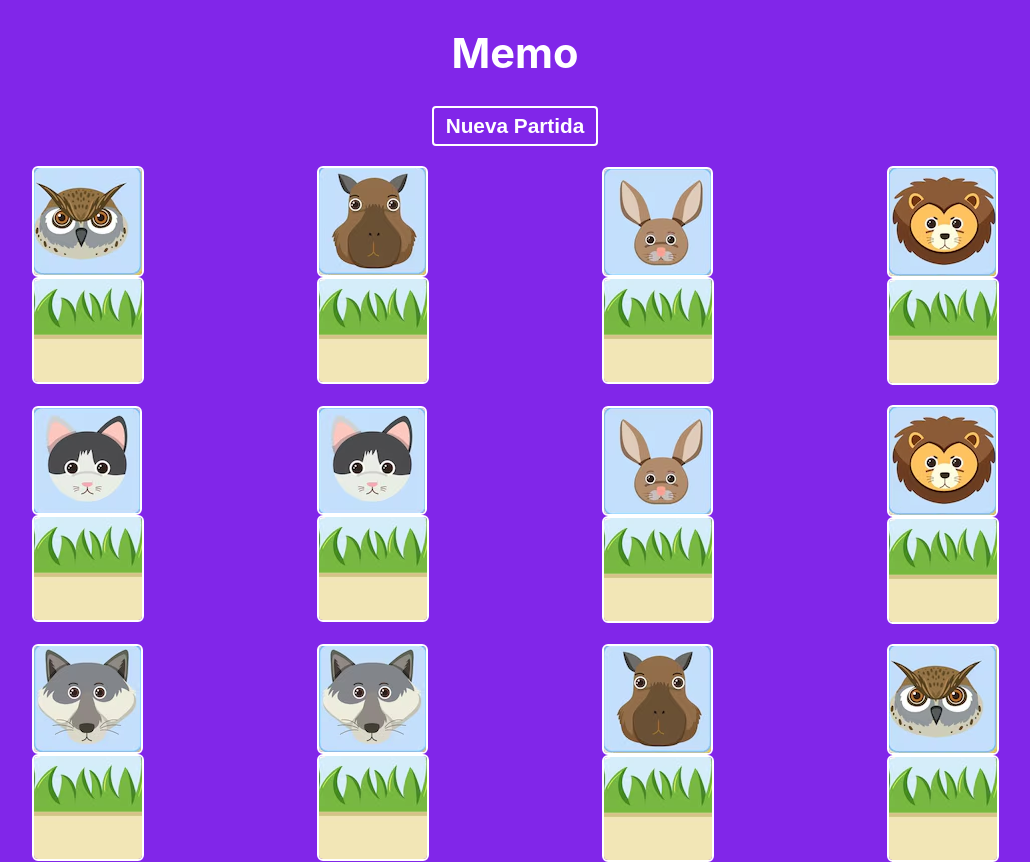
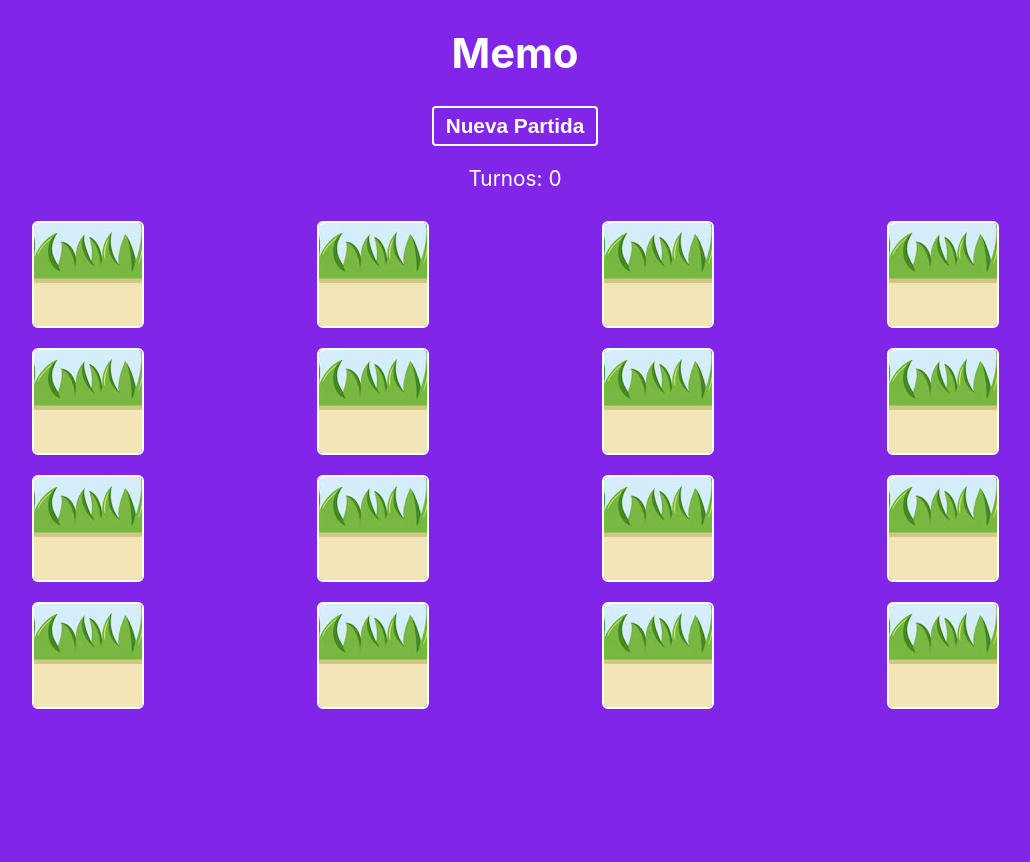
Before and after one commit to emanuelbalcazar/darwoft-desafio-memo, a React (Create React App) app: page / in a window 1280 px wide. Shown: the whole page, without its empty margins (125-1155 px from the left). After the commit the page ends 800 px from the top, so only its background shows below. Built offline with nearby package versions, Linux system fonts and the light colour scheme.

Commit message:
Primera version funcional

```diff
--- a/src/App.css
+++ b/src/App.css
@@ -2,6 +2,11 @@
   text-align: center;
   max-width: 860px;
   margin: 30px auto;
+}
+
+.turns {
+  margin-top: 20px;
+  margin-bottom: 20px;
 }
 
 button {
@@ -23,7 +28,7 @@ button:hover {
 .grid {
   margin-right: 80px;
   margin-left: 80px;
-  margin-top: 20px;
+  margin-top: 30px;
   display: grid;
   grid-template-columns: 1fr 1fr 1fr 1fr;
   grid-gap: 20px;
--- a/src/App.js
+++ b/src/App.js
@@ -8,28 +8,82 @@ function App() {
 
   const [cards, setCards] = useState([]);
   const [turns, setTurns] = useState(0);
+  const [choiceOne, setChoiceOne] = useState(null);
+  const [choiceTwo, setChoiceTwo] = useState(null);
+  const [disabled, setDisabled] = useState(false);
 
+  // initialice game
   useEffect(() => {
     handleNewGame();
   }, []);
 
+  // compare 2 selected cards
+  useEffect(() => {
+
+    if (choiceOne && choiceTwo) {
+      setDisabled(true);
+
+      // if cards has match
+      if (choiceOne.src === choiceTwo.src) {
+        setCards(prevCards => {
+          return prevCards.map(card => {
+            // mark a card on state matched
+            if (card.src === choiceOne.src) {
+              return { ...card, matched: true };
+            } else {
+              return card;
+            }
+          });
+        });
+
+        resetTurn();
+      } else {
+        console.log('> las cards no coinciden');
+        setTimeout(() => {
+          resetTurn();
+        }, [1000])
+      }
+    }
+  }, [choiceOne, choiceTwo]);
+
+  // start a new game
   const handleNewGame = () => {
     const shuffledCards = shuffleCards(cardImages);
+    setChoiceOne(null);
+    setChoiceTwo(null);
     setCards(shuffledCards);
     setTurns(0);
     console.log('> new game', shuffledCards, turns);
   }
 
+  const handleChoice = (card) => {
+    choiceOne ? setChoiceTwo(card) : setChoiceOne(card);
+  };
+
+  // reset player turn and enable card picking
+  const resetTurn = () => {
+    setChoiceOne(null);
+    setChoiceTwo(null);
+    setTurns(prevTurn => prevTurn + 1);
+    setDisabled(false);
+  };
+
   return (
     <div className='app'>
       <h1>Memo</h1>
       <button onClick={handleNewGame}>Nueva Partida</button>
-
+      <div className='turns'>Turnos: {turns}</div>
       <div className='grid'>
         {cards.map(card => (
           <div className='card' key={card.id}>
             <div>
-              <Card key={card.id} card={card} />
+              <Card
+                key={card.id}
+                card={card}
+                handleChoice={handleChoice}
+                flipped={card === choiceOne || card === choiceTwo || card.matched}
+                disabled={disabled}
+              />
             </div>
           </div>
         ))}
--- a/src/components/Card/Card.css
+++ b/src/components/Card/Card.css
@@ -10,6 +10,17 @@
     border-radius: 6px;
 }
 
-.back-card {
+.back {
     background: red;
 }
+
+.card .front {
+    transform: rotateY(90deg);
+    position: absolute;
+    height: 100%;
+    width: auto;
+}
+
+.flipped .front {
+    transform: rotateY(0deg);
+}
--- a/src/components/Card/Card.js
+++ b/src/components/Card/Card.js
@@ -1,11 +1,22 @@
 import './Card.css';
 
-export default function Card({ card }) {
+/**
+ * Single Card
+ * @param {Object} card
+ */
+export default function Card({ card, handleChoice, flipped, disabled }) {
+
+    const handleClick = () => {
+        if (!disabled)
+            handleChoice(card);
+    }
 
     return (
         <div className='card'>
-            <img className='' src={card.src} alt='card'></img>
-            <img className='back-card' src='/images/reverse.png' alt='card back'></img>
+            <div className={flipped ? 'flipped' : ''}>
+                <img className='front' src={card.src} alt='card'></img>
+                <img className='back' src='/images/reverse.png' alt='card back' onClick={handleClick}></img>
+            </div>
         </div>
     );
 }
--- a/src/utils/CardImages.js
+++ b/src/utils/CardImages.js
@@ -1,10 +1,12 @@
 const cardImages = [
-    { "src": "/images/buho.png" },
-    { "src": "/images/carpincho.png" },
-    { "src": "/images/conejo.png" },
-    { "src": "/images/gato.png" },
-    { "src": "/images/leon.png" },
-    { "src": "/images/lobo.png" }
+    { "src": "/images/buho.png", matched: false },
+    { "src": "/images/carpincho.png", matched: false },
+    { "src": "/images/conejo.png", matched: false },
+    { "src": "/images/gato.png", matched: false },
+    { "src": "/images/leon.png", matched: false },
+    { "src": "/images/lobo.png", matched: false },
+    { "src": "/images/raton.png", matched: false },
+    { "src": "/images/tucan.png", matched: false }
 ];
 
 export default cardImages;
```
